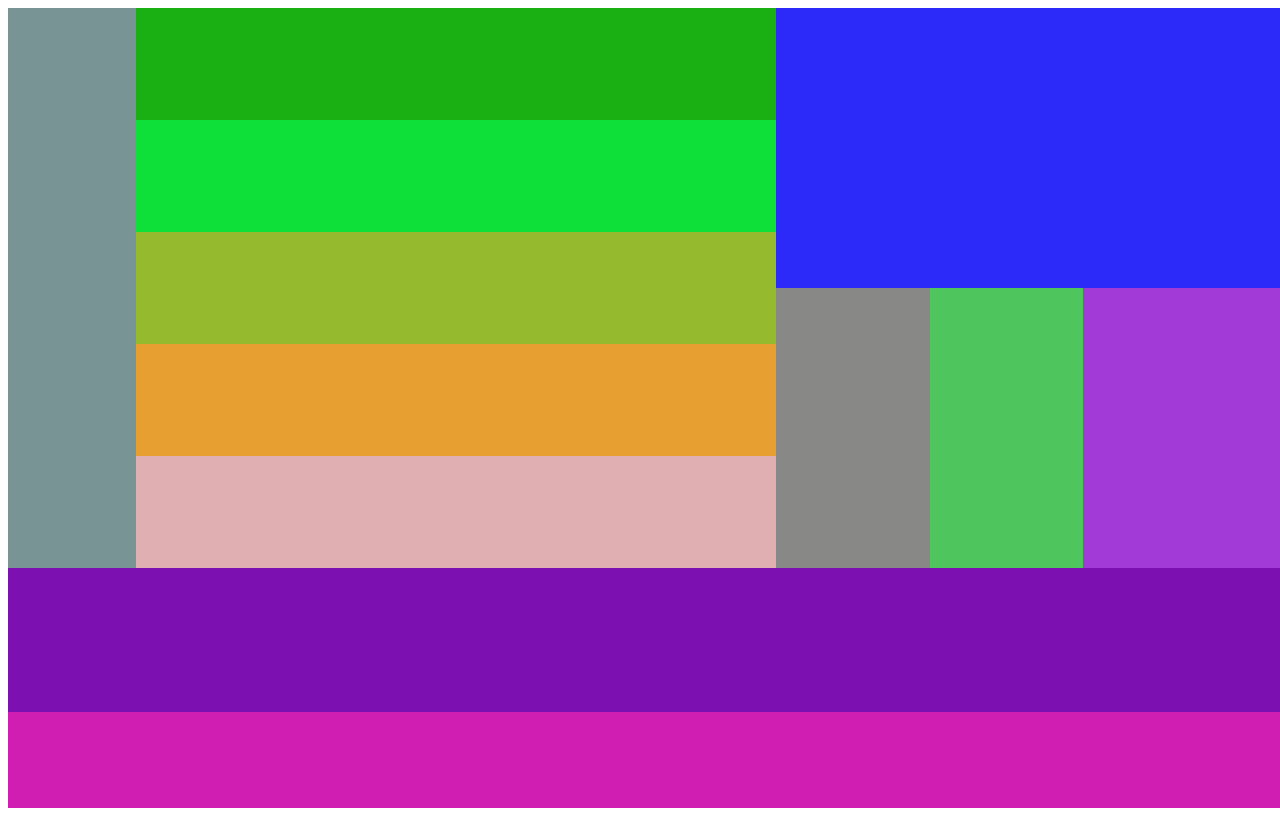
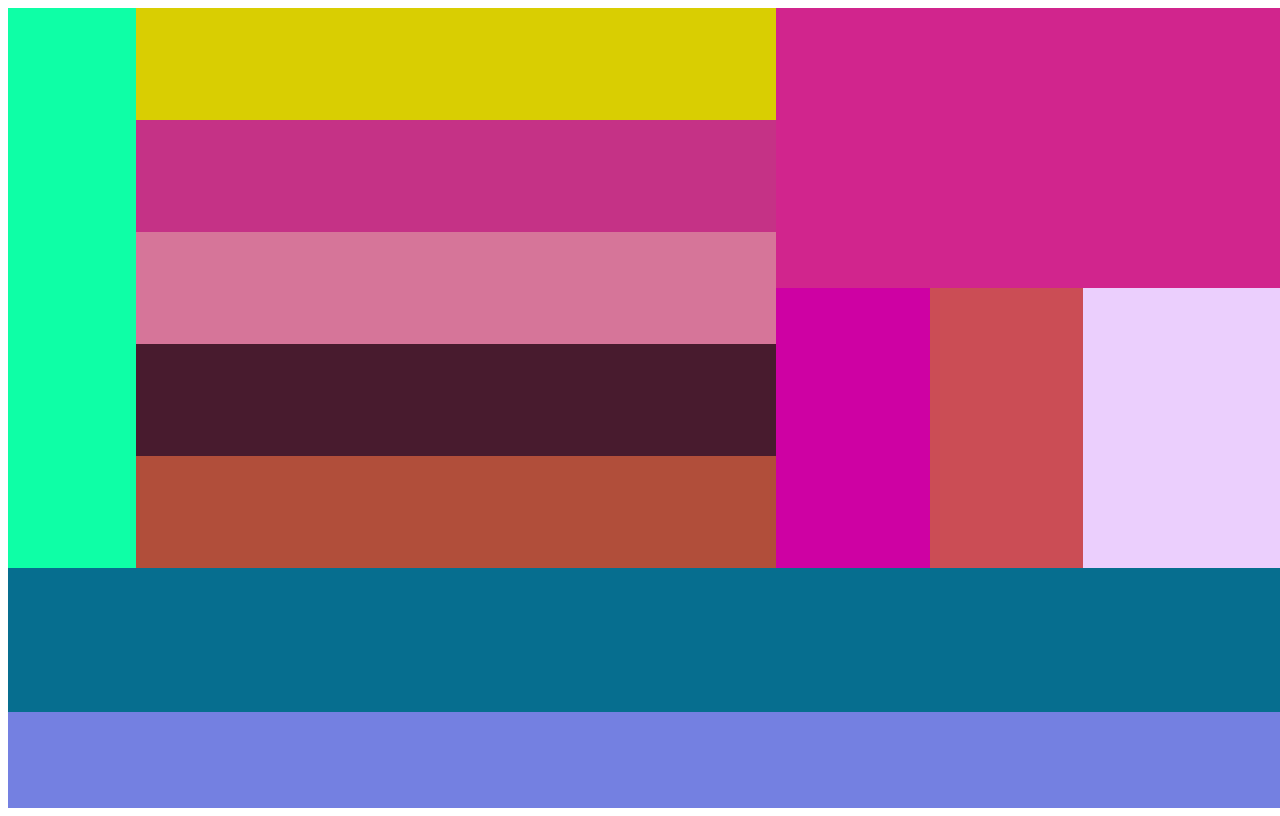
Before and after one commit to bchao1/griddy, a plain HTML site: page index.html in a window 1280 px wide. Drawn offline with Linux system fonts and the light colour scheme.

Commit message:
update usage

```diff
--- a/styles.css
+++ b/styles.css
@@ -2,77 +2,77 @@
 {
     width: 10%;
     height: 100%;
-    background-color: rgb(121, 148, 149);
+    background-color: rgb(14, 256, 166);
 }
 
 .level-3-20r1
 {
     width: 100%;
     height: 20%;
-    background-color: rgb(26, 176, 20);
+    background-color: rgb(217, 206, 2);
 }
 
 .level-3-20r2
 {
     width: 100%;
     height: 20%;
-    background-color: rgb(14, 223, 57);
+    background-color: rgb(197, 50, 134);
 }
 
 .level-3-20r3
 {
     width: 100%;
     height: 20%;
-    background-color: rgb(150, 186, 45);
+    background-color: rgb(214, 117, 153);
 }
 
 .level-3-20r4
 {
     width: 100%;
     height: 20%;
-    background-color: rgb(231, 159, 49);
+    background-color: rgb(72, 27, 46);
 }
 
 .level-3-20r5
 {
     width: 100%;
     height: 20%;
-    background-color: rgb(223, 175, 177);
+    background-color: rgb(177, 78, 58);
 }
 
 .level-2-50c
 {
     width: 50%;
     height: 100%;
-    background-color: rgb(198, 119, 69);
+    background-color: rgb(163, 138, 144);
 }
 
 .level-3-50r1
 {
     width: 100%;
     height: 50%;
-    background-color: rgb(44, 42, 249);
+    background-color: rgb(209, 37, 141);
 }
 
 .level-4-30c1
 {
     width: 30%;
     height: 100%;
-    background-color: rgb(136, 136, 134);
+    background-color: rgb(206, 1, 163);
 }
 
 .level-4-30c2
 {
     width: 30%;
     height: 100%;
-    background-color: rgb(79, 197, 94);
+    background-color: rgb(203, 77, 85);
 }
 
 .level-4-40c
 {
     width: 40%;
     height: 100%;
-    background-color: rgb(161, 58, 214);
+    background-color: rgb(235, 207, 253);
 }
 
 .level-3-50r2
@@ -80,14 +80,14 @@
     width: 100%;
     height: 50%;
     display: flex;
-    background-color: rgb(219, 9, 204);
+    background-color: rgb(154, 143, 200);
 }
 
 .level-2-40c
 {
     width: 40%;
     height: 100%;
-    background-color: rgb(51, 87, 48);
+    background-color: rgb(255, 180, 84);
 }
 
 .level-1-70r
@@ -95,33 +95,33 @@
     width: 100%;
     height: 70%;
     display: flex;
-    background-color: rgb(231, 109, 56);
+    background-color: rgb(15, 64, 11);
 }
 
 .level-2-60r
 {
     width: 100%;
     height: 60%;
-    background-color: rgb(124, 16, 177);
+    background-color: rgb(6, 110, 143);
 }
 
 .level-2-40r
 {
     width: 100%;
     height: 40%;
-    background-color: rgb(209, 30, 178);
+    background-color: rgb(116, 128, 225);
 }
 
 .level-1-30r
 {
     width: 100%;
     height: 30%;
-    background-color: rgb(246, 249, 129);
+    background-color: rgb(150, 71, 71);
 }
 
 .root
 {
     width: 100vw;
     height: 100vh;
-    background-color: rgb(136, 116, 240);
+    background-color: rgb(106, 226, 31);
 }
```
Also changed, not shown: layout.json (+9 -12 lines), index.html (indentation only), 2 other files.
